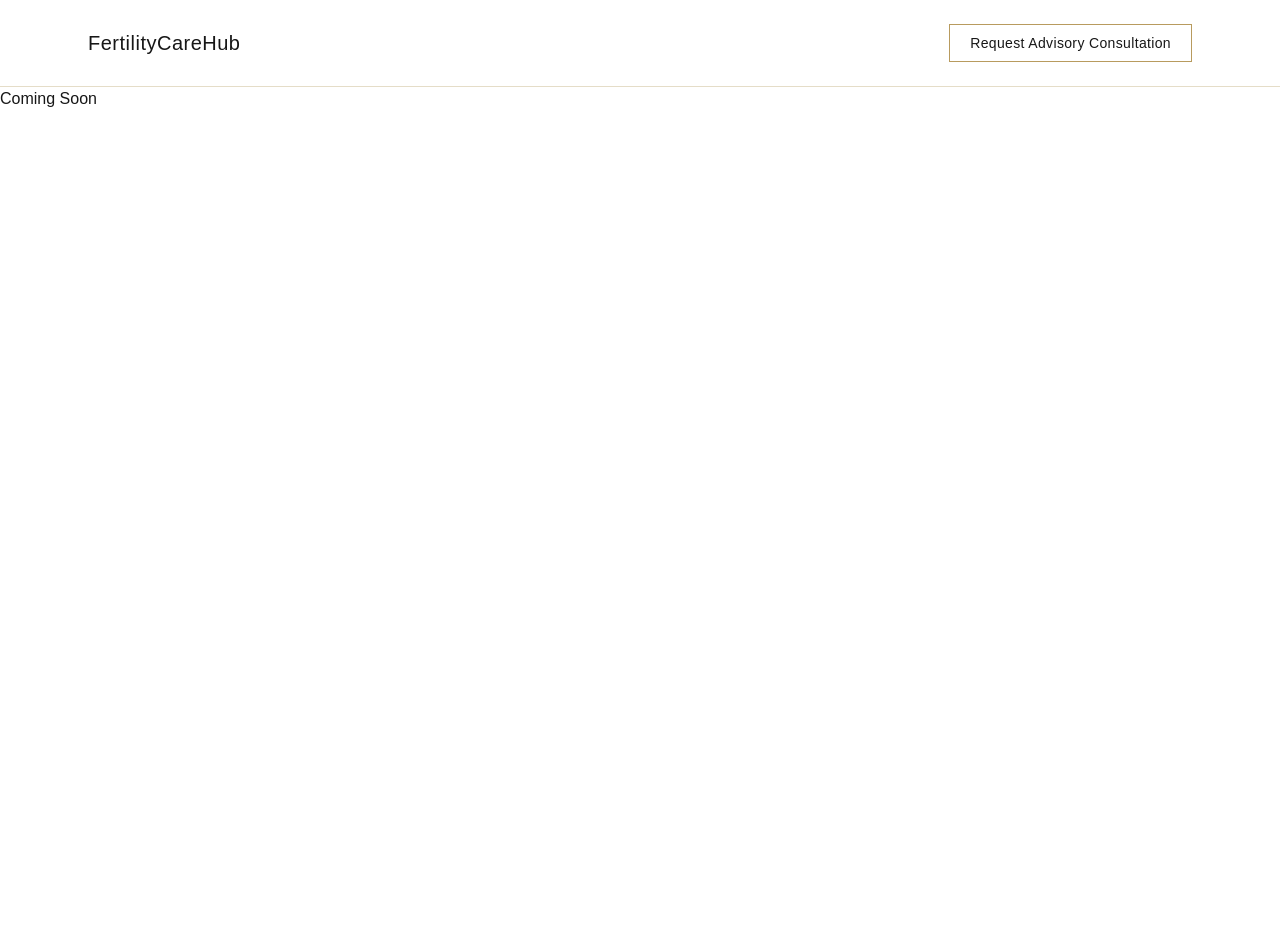
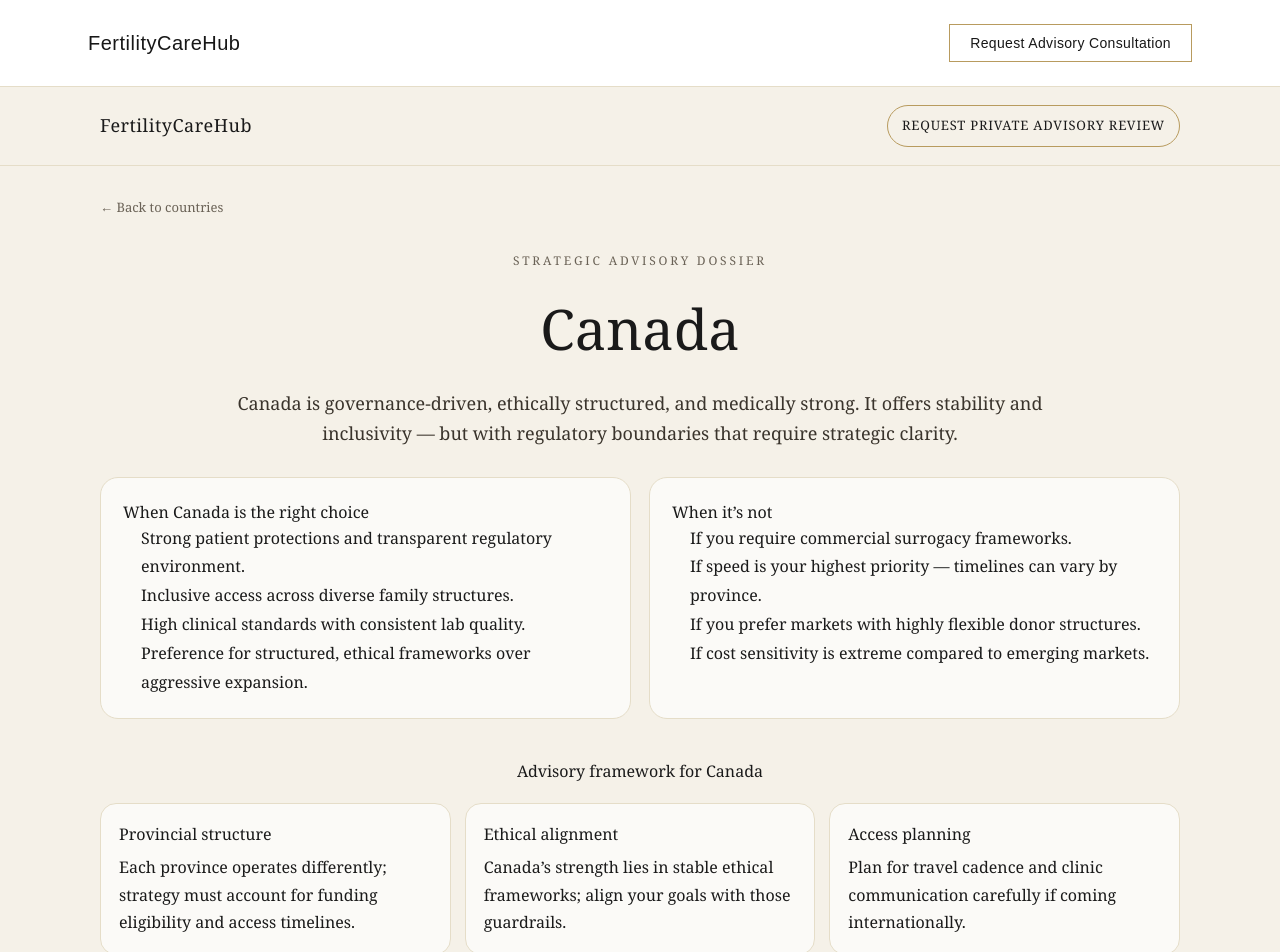
Before and after one commit to fmeliteintl-collab/fertilitycarehub-web, a Next.js app: page /countries/canada in a window 1280 px wide. Shown: the top 952 px of the page. Before the commit the page ends 800 px from the top, so only its background shows below. Built offline with nearby package versions, Linux system fonts and the light colour scheme.

Commit message:
Add Canada dossier page

```diff
--- a/app/countries/canada/page.tsx
+++ b/app/countries/canada/page.tsx
@@ -1,3 +1,246 @@
-export default function Page() {
-  return <div>Coming Soon</div>;
+import Link from "next/link";
+
+export default function CanadaDossierPage() {
+  const COUNTRY = "Canada";
+  const SLUG = "canada";
+
+  const PAGE_BG = "#F5F1E8";
+  const INK = "#1A1A1A";
+  const MUTED = "#6A6256";
+  const GOLD = "#B89B5E";
+  const BORDER = "#E5DDC8";
+  const CARD_BG = "#FBFAF7";
+
+  return (
+    <main
+      style={{
+        background: PAGE_BG,
+        color: INK,
+        minHeight: "100vh",
+        fontFamily:
+          'ui-serif, Georgia, Cambria, "Times New Roman", Times, serif',
+      }}
+    >
+      {/* Header */}
+      <header
+        style={{
+          width: "100%",
+          borderBottom: `1px solid ${BORDER}`,
+          background: PAGE_BG,
+        }}
+      >
+        <div
+          style={{
+            maxWidth: 1120,
+            margin: "0 auto",
+            padding: "18px 20px",
+            display: "flex",
+            alignItems: "center",
+            justifyContent: "space-between",
+          }}
+        >
+          <Link
+            href="/countries"
+            style={{
+              textDecoration: "none",
+              color: INK,
+              fontSize: 18,
+              letterSpacing: 0.5,
+            }}
+          >
+            FertilityCareHub
+          </Link>
+
+          <Link
+            href={`/countries/${SLUG}#consultation`}
+            style={{
+              textDecoration: "none",
+              border: `1px solid ${GOLD}`,
+              color: INK,
+              padding: "10px 14px",
+              borderRadius: 999,
+              fontSize: 13,
+              letterSpacing: 0.8,
+              textTransform: "uppercase",
+              background: "transparent",
+            }}
+          >
+            Request Private Advisory Review
+          </Link>
+        </div>
+      </header>
+
+      <div style={{ maxWidth: 1120, margin: "0 auto", padding: "28px 20px 80px" }}>
+        {/* Back */}
+        <div>
+          <Link
+            href="/countries"
+            style={{ textDecoration: "none", color: MUTED, fontSize: 13 }}
+          >
+            ← Back to countries
+          </Link>
+        </div>
+
+        {/* Hero */}
+        <section style={{ paddingTop: 34, paddingBottom: 28, textAlign: "center" }}>
+          <div
+            style={{
+              fontSize: 12,
+              letterSpacing: 2.8,
+              textTransform: "uppercase",
+              color: MUTED,
+              marginBottom: 16,
+            }}
+          >
+            Strategic advisory dossier
+          </div>
+
+          <h1 style={{ margin: 0, fontSize: 56 }}>
+            {COUNTRY}
+          </h1>
+
+          <p
+            style={{
+              margin: "18px auto 0",
+              maxWidth: 860,
+              fontSize: 18,
+              lineHeight: 1.7,
+              color: "#3A342C",
+            }}
+          >
+            Canada is governance-driven, ethically structured, and medically strong.
+            It offers stability and inclusivity — but with regulatory boundaries
+            that require strategic clarity.
+          </p>
+        </section>
+
+        {/* 2 Column */}
+        <section
+          style={{
+            display: "grid",
+            gridTemplateColumns: "1fr 1fr",
+            gap: 18,
+          }}
+        >
+          <div
+            style={{
+              background: CARD_BG,
+              border: `1px solid ${BORDER}`,
+              borderRadius: 18,
+              padding: 22,
+            }}
+          >
+            <h2>When Canada is the right choice</h2>
+            <ul style={{ paddingLeft: 18, lineHeight: 1.8 }}>
+              <li>Strong patient protections and transparent regulatory environment.</li>
+              <li>Inclusive access across diverse family structures.</li>
+              <li>High clinical standards with consistent lab quality.</li>
+              <li>Preference for structured, ethical frameworks over aggressive expansion.</li>
+            </ul>
+          </div>
+
+          <div
+            style={{
+              background: CARD_BG,
+              border: `1px solid ${BORDER}`,
+              borderRadius: 18,
+              padding: 22,
+            }}
+          >
+            <h2>When it’s not</h2>
+            <ul style={{ paddingLeft: 18, lineHeight: 1.8 }}>
+              <li>If you require commercial surrogacy frameworks.</li>
+              <li>If speed is your highest priority — timelines can vary by province.</li>
+              <li>If you prefer markets with highly flexible donor structures.</li>
+              <li>If cost sensitivity is extreme compared to emerging markets.</li>
+            </ul>
+          </div>
+        </section>
+
+        {/* Framework */}
+        <section style={{ marginTop: 40 }}>
+          <h2 style={{ textAlign: "center" }}>
+            Advisory framework for {COUNTRY}
+          </h2>
+
+          <div
+            style={{
+              display: "grid",
+              gridTemplateColumns: "repeat(3, 1fr)",
+              gap: 14,
+              marginTop: 20,
+            }}
+          >
+            {[
+              {
+                title: "Provincial structure",
+                text: "Each province operates differently; strategy must account for funding eligibility and access timelines.",
+              },
+              {
+                title: "Ethical alignment",
+                text: "Canada’s strength lies in stable ethical frameworks; align your goals with those guardrails.",
+              },
+              {
+                title: "Access planning",
+                text: "Plan for travel cadence and clinic communication carefully if coming internationally.",
+              },
+            ].map((card) => (
+              <div
+                key={card.title}
+                style={{
+                  background: CARD_BG,
+                  border: `1px solid ${BORDER}`,
+                  borderRadius: 16,
+                  padding: 18,
+                }}
+              >
+                <div style={{ fontWeight: 500 }}>{card.title}</div>
+                <div style={{ marginTop: 8, lineHeight: 1.7 }}>
+                  {card.text}
+                </div>
+              </div>
+            ))}
+          </div>
+        </section>
+
+        {/* CTA */}
+        <section id="consultation" style={{ marginTop: 60, textAlign: "center" }}>
+          <h2>Private advisory review</h2>
+          <p style={{ maxWidth: 800, margin: "12px auto", color: MUTED }}>
+            We assess Canada against your profile — regulatory fit,
+            timeline realities, and cross-border coordination.
+          </p>
+
+          <Link
+            href="/consultation"
+            style={{
+              display: "inline-block",
+              border: `1px solid ${GOLD}`,
+              padding: "12px 16px",
+              borderRadius: 999,
+              textDecoration: "none",
+              color: INK,
+              fontSize: 13,
+              letterSpacing: 1,
+              textTransform: "uppercase",
+            }}
+          >
+            Review Canada Strategy Privately
+          </Link>
+        </section>
+      </div>
+
+      <style>{`
+        @media (max-width: 900px) {
+          section[style*="grid-template-columns: 1fr 1fr"] {
+            grid-template-columns: 1fr !important;
+          }
+          section[style*="repeat(3, 1fr)"] {
+            grid-template-columns: 1fr !important;
+          }
+          h1 { font-size: 40px !important; }
+        }
+      `}</style>
+    </main>
+  );
 }
```
